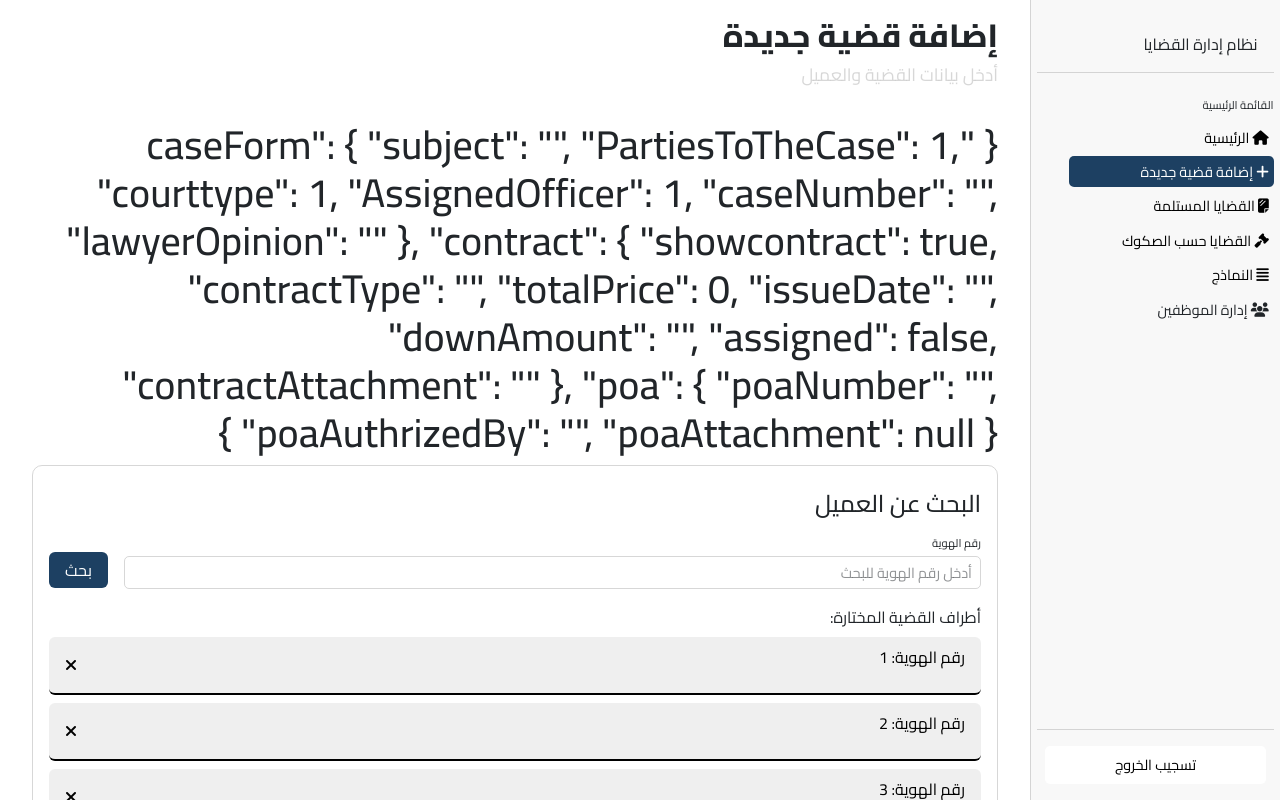
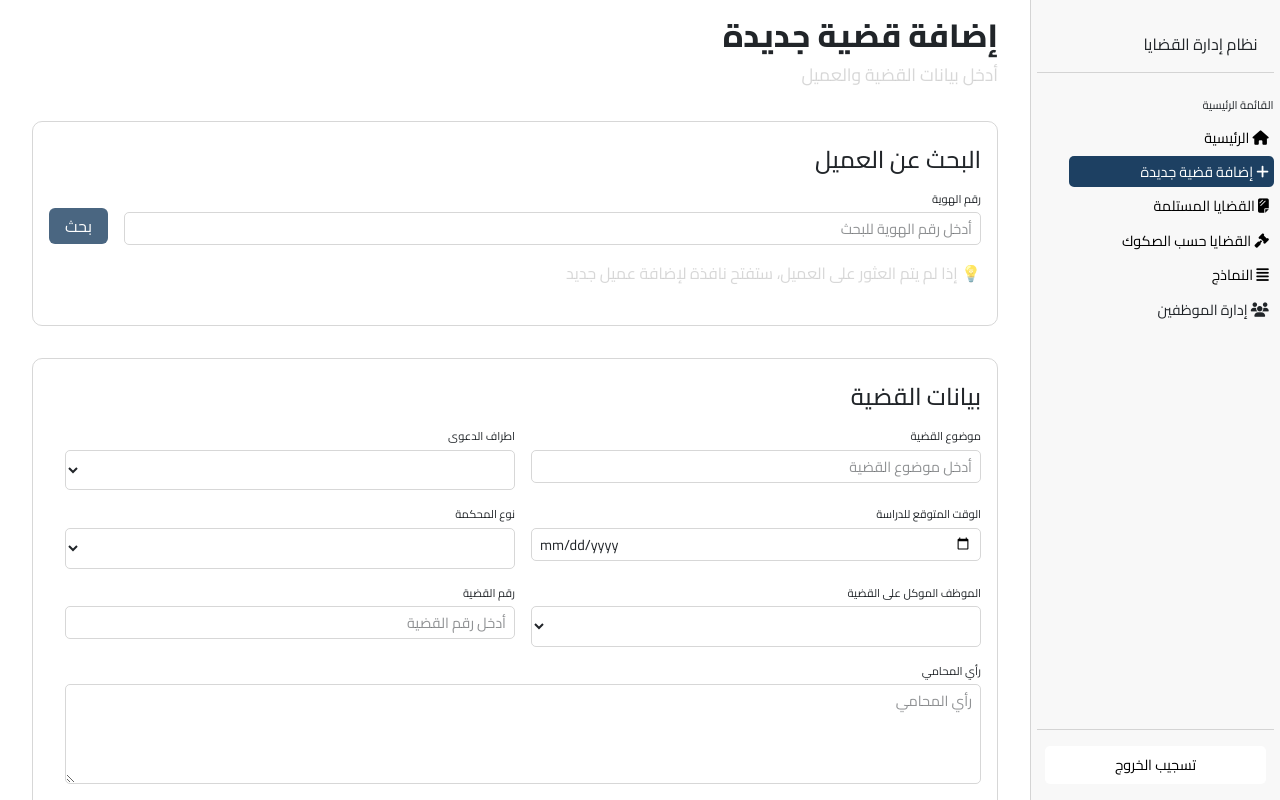
Before and after one commit to arammtech/Law-Office-Management, an Angular app: page / in a window 1280 px wide. Both pictures are taken after a click on the link "إضافة قضية جديدة". Shown: the top 800 px of the page. Built offline with nearby package versions, Linux system fonts and the light colour scheme.

Commit message:
enhance: enhancing case page

```diff
--- a/src/app/pages/case/add-case/add-case-page/add-case-page.css
+++ b/src/app/pages/case/add-case/add-case-page/add-case-page.css
@@ -23,7 +23,7 @@ h3 {
 
 .parties {
     margin-top: -0.5rem;
-    background-color: rgba(186, 186, 186, 0.232);
+    background-color: rgba(210, 210, 210, 0.232);
     padding-left: 1rem;
     padding-right: 1rem;
     color: black;
@@ -37,7 +37,6 @@ h3 {
 
 .myrow {
     margin-bottom: 1rem;
-    border-bottom: 2px black solid;
 }
 
 .disable {
--- a/src/app/pages/case/add-case/add-case-page/add-case-page.html
+++ b/src/app/pages/case/add-case/add-case-page/add-case-page.html
@@ -1,7 +1,5 @@
 <app-page-header-component title="إضافة قضية جديدة"
     description="أدخل بيانات القضية والعميل"></app-page-header-component>
-<h1>{{addcaseForm.value| json}}</h1>
-
 <section class="section">
     <h3>البحث عن العميل</h3>
     <div class="search-box">
@@ -9,10 +7,10 @@
             <div class="field-row">
                 <div class="field flex">
                     <label for="natId">رقم الهوية</label>
-                    <input type="text" name="natid" [(ngModel)]="natId" #natIdModel="ngModel" required
+                    <input type="text" name="natid" [(ngModel)]="natId" #natIdModel="ngModel" required maxlength="10"
                         pattern="^\d{10}$" placeholder="أدخل رقم الهوية للبحث" />
                 </div>
-                <input type="submit" value="بحث" class="mybtn bg-main searchbtn" [disabled]="searchForm.invalid" />
+                <input type="submit" value="بحث" [disabled]="searchForm.invalid" [class.disabled]="searchForm.invalid" class="mybtn bg-main searchbtn" />
             </div>
             <p class="text-danger" *ngIf="natIdModel.touched && natIdModel.errors?.['required']">يجب إدخال رقم الهوية
             </p>
@@ -27,7 +25,7 @@
                 @for(client of clients; track client.natId) {
                 <div class="parties mybtn client-id  myrow">
                     <p class="flex">رقم الهوية: {{client.natId}}</p>
-                    <a (click)="deleteClient(client.natId)"><i class="fa-solid fa-xmark"></i></a>
+                    <a class="btn-del" (click)="deleteClient(client.natId)"><i class="fa-solid fa-xmark"></i></a>
                 </div>
                 }
             </div>
--- a/src/app/pages/case/add-case/add-case-page/add-case-page.ts
+++ b/src/app/pages/case/add-case/add-case-page/add-case-page.ts
@@ -11,6 +11,7 @@ import { CommonModule, JsonPipe } from '@angular/common';
 import { IClient } from '../models/icase';
 import { MatDialog } from '@angular/material/dialog';
 import { AddClientComponent } from '../components/add-client/add-client-component/add-client-component';
+import Swal from 'sweetalert2';
 
 @Component({
   selector: 'app-add-case-component',
@@ -147,7 +148,7 @@ export class AddCaseComponent implements OnInit {
           Validators.required,
           Validators.minLength(3),
         ]),
-        poaAttachment: new FormControl(null)
+        poaAttachment: new FormControl(null),
       }),
     });
   }
@@ -156,32 +157,7 @@ export class AddCaseComponent implements OnInit {
   selectedContract: number = 1;
   natId: string;
 
-  clients: IClient[] = [
-    {
-      natId: '1',
-      name: 'Abdulaziz',
-      address: 'Address',
-      phone: '0123456789',
-      birth: new Date(),
-      countryId: 1,
-    },
-    {
-      natId: '2',
-      name: 'Abdulaziz',
-      address: 'Address',
-      phone: '0123456789',
-      birth: new Date(),
-      countryId: 1,
-    },
-    {
-      natId: '3',
-      name: 'Abdulaziz',
-      address: 'Address',
-      phone: '0123456789',
-      birth: new Date(),
-      countryId: 1,
-    },
-  ];
+  clients: IClient[] = [];
 
   onFileSelected(event: Event) {
     const input = event.target as HTMLInputElement;
@@ -190,7 +166,20 @@ export class AddCaseComponent implements OnInit {
     }
   }
 
+  errorToast(title: string, msg: string) {
+    Swal.fire({
+      title: title,
+      text: msg,
+      icon: 'error',
+    });
+  }
+
   search(natId: string) {
+    const isExsit: boolean = this.isClientExsit(natId);
+    if (isExsit) {
+      this.errorToast('خطأ', 'العميل بالفعل مضاف في القضية');
+      return;
+    }
     this.dialogof
       .open(AddClientComponent, {
         height: '325x',
@@ -206,6 +195,10 @@ export class AddCaseComponent implements OnInit {
     return;
   }
 
+  private isClientExsit(natId: string) {
+    return this.clients.find((c) => c.natId == natId) != undefined;
+  }
+
   deleteClient(natid: string) {
     this.clients = this.clients.filter((x) => x.natId != natid);
   }
--- a/src/app/pages/case/add-case/components/add-client/add-client-component/add-client-component.html
+++ b/src/app/pages/case/add-case/components/add-client/add-client-component/add-client-component.html
@@ -1,5 +1,5 @@
 <form [formGroup]="clientForm" (submit)="submit()">
-    <a mat-dialog-close><i class="fa-solid fa-xmark"></i></a>
+    <a class="btn-del" mat-dialog-close><i class="fa-solid fa-xmark"></i></a>
     <h3>إضافة عميل جديد</h3>
     <div class="fields">
         <div class="field">
--- a/src/app/pages/case/add-case/components/add-client/add-client-component/add-client-component.ts
+++ b/src/app/pages/case/add-case/components/add-client/add-client-component/add-client-component.ts
@@ -63,7 +63,7 @@ export class AddClientComponent implements OnInit {
       name: new FormControl('', [Validators.required, Validators.minLength(3)]),
       natId: new FormControl(this.data?.NatId || ''),
       countryId: new FormControl(1, Validators.required),
-      birth: new FormControl(new Date(), Validators.required),
+      birth: new FormControl('', Validators.required),
       phone: new FormControl('', Validators.required),
       address: new FormControl(''),
     });
--- a/src/styles.css
+++ b/src/styles.css
@@ -90,6 +90,18 @@ textarea {
     border-radius: 6px;
 }
 
+.btn-del {
+    color: red;
+    padding: 0.1rem 0.4rem;
+    border-radius: 4px;
+    transition: 0.3s;
+}
+
+.btn-del:hover {
+    background-color: var(--accent);
+
+}
+
 .bg-main {
     background-color: var(--primary);
     color: white;
@@ -104,3 +116,8 @@ textarea {
 .txt {
     color: var(--txt);
 }
+
+.disabled {
+    cursor: not-allowed;
+    opacity: 0.8;
+}
```
